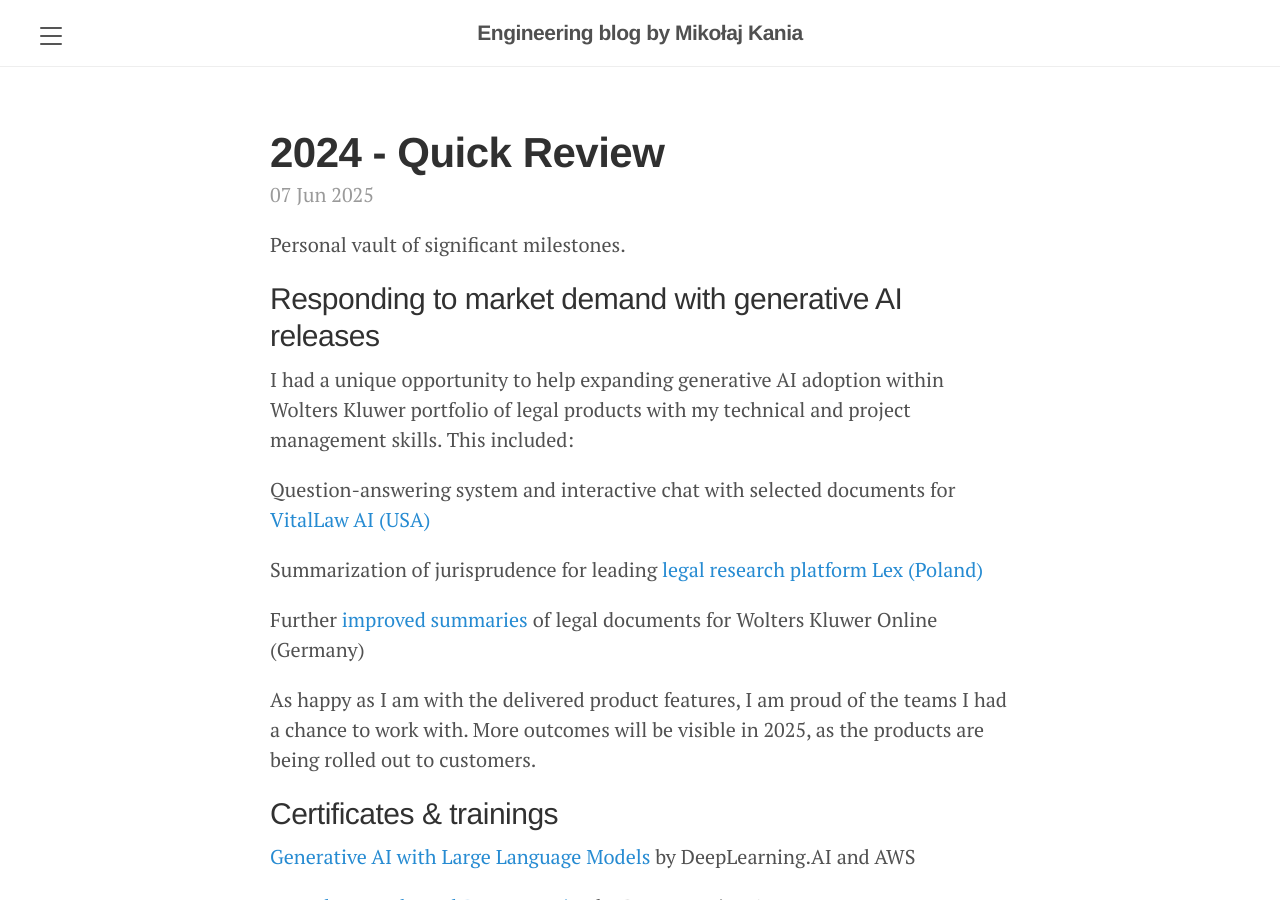
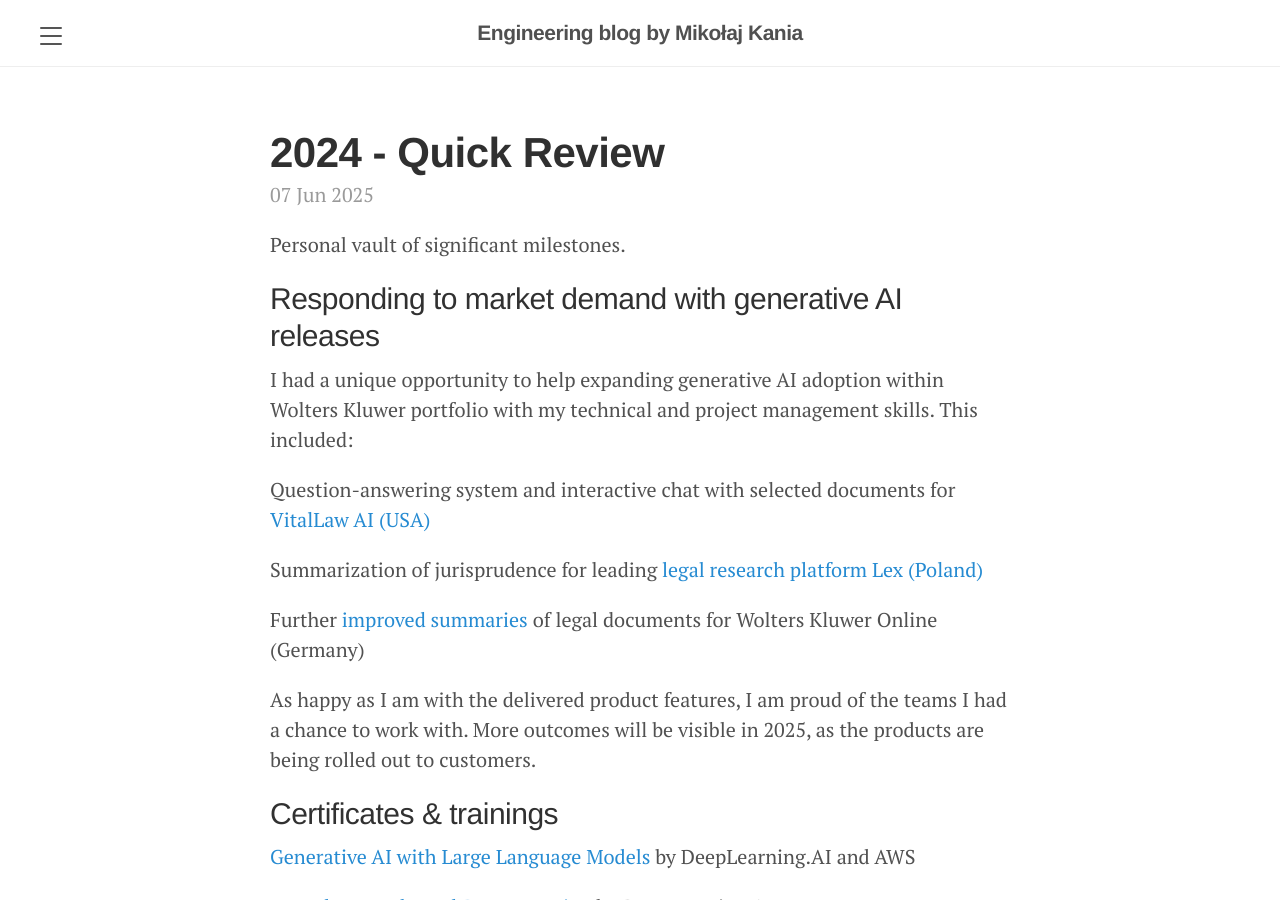
Before and after one commit to mikolajkania/mikolajkania.github.io, a Jekyll site: the page built from _posts/2025-06-07-2024-quick-review.md, in a window 1280 px wide and 900 px high. Built offline with Jekyll 4.4.1, drawn with Linux system fonts in a browser that asks for light colours.

Commit message:
2024 in quick review

```diff
--- a/_posts/2025-06-07-2024-quick-review.md
+++ b/_posts/2025-06-07-2024-quick-review.md
@@ -9,7 +9,7 @@
 
 ## Responding to market demand with generative AI releases
 
-I had a unique opportunity to help expanding generative AI adoption within Wolters Kluwer portfolio of legal products with my technical and project management skills. This included:
+I had a unique opportunity to help expanding generative AI adoption within Wolters Kluwer portfolio with my technical and project management skills. This included:
 
 Question-answering system and interactive chat with selected documents for [VitalLaw AI (USA)](https://www.wolterskluwer.com/en/solutions/vitallaw-law-firms/ai)
 
```
